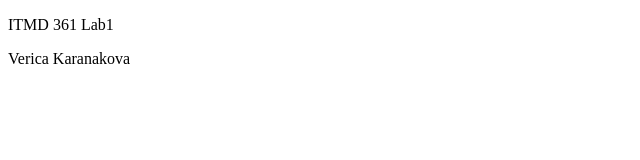
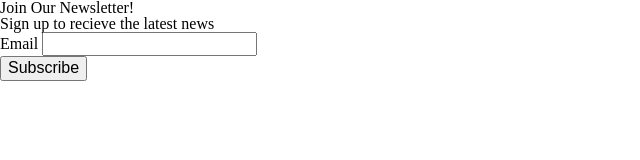
Before and after one commit to verica-ITMD362/Project1, a plain HTML site: page index.html in a window 1280 px wide. Shown: the whole page, without its empty margins (0-640 px from the left). Drawn offline with nearby package versions, Linux system fonts and the light colour scheme.

Commit message:
add content to index

```diff
--- a/index.html
+++ b/index.html
@@ -2,11 +2,27 @@
 <html lang="en">
 <head>
   <meta charset="UTF-8">
+  <link rel="stylesheet" media="screen" href="css/meyers_and_normalize-form_reset.css">
   <link rel="stylesheet" media="screen" href="css/style.css">
-  <title>Lab 1</title>
+  <script src="https://ajax.googleapis.com/ajax/libs/jquery/3.1.1/jquery.min.js"></script>
+  <script src="js/site.js"></script>
+  <title>Project 1</title>
 </head>
 <body>
-  <p>ITMD 361 Lab1</p>
-  <p>Verica Karanakova</p>
+  <main id="content">
+    <form method="get" action="#null">
+      <h1>Join Our Newsletter!</h1>
+      <p>Sign up to recieve the latest news</p>
+      <ol>
+        <li id="input-email">
+          <label for="email">Email</label>
+          <input type="email" name="email" id="email" pattern="^.+@.+$">
+        </li>
+        <li id="input-submit">
+          <input type="submit" name="submit" id="submit" value="Subscribe">
+        </li>
+      </ol>
+    </form>
+  </main>
 </body>
 </html>
--- a/js/script.js
+++ b/js/script.js
@@ -0,0 +1,5 @@
+// jQuery 3.x-style ready event and locally scoped $
+jQuery(function($) {
+    $('html').removeClass('nojs');
+    $('html').addClass('hasjs');
+  });
```
